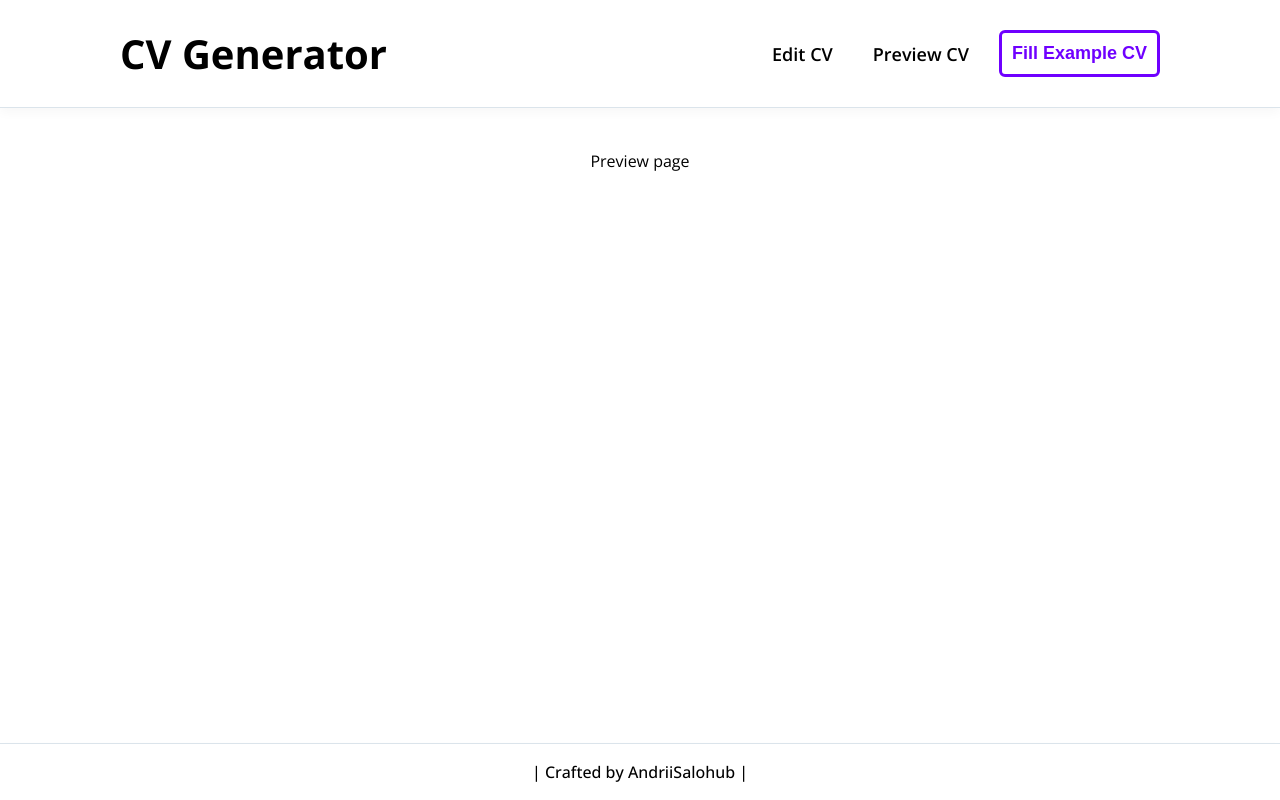
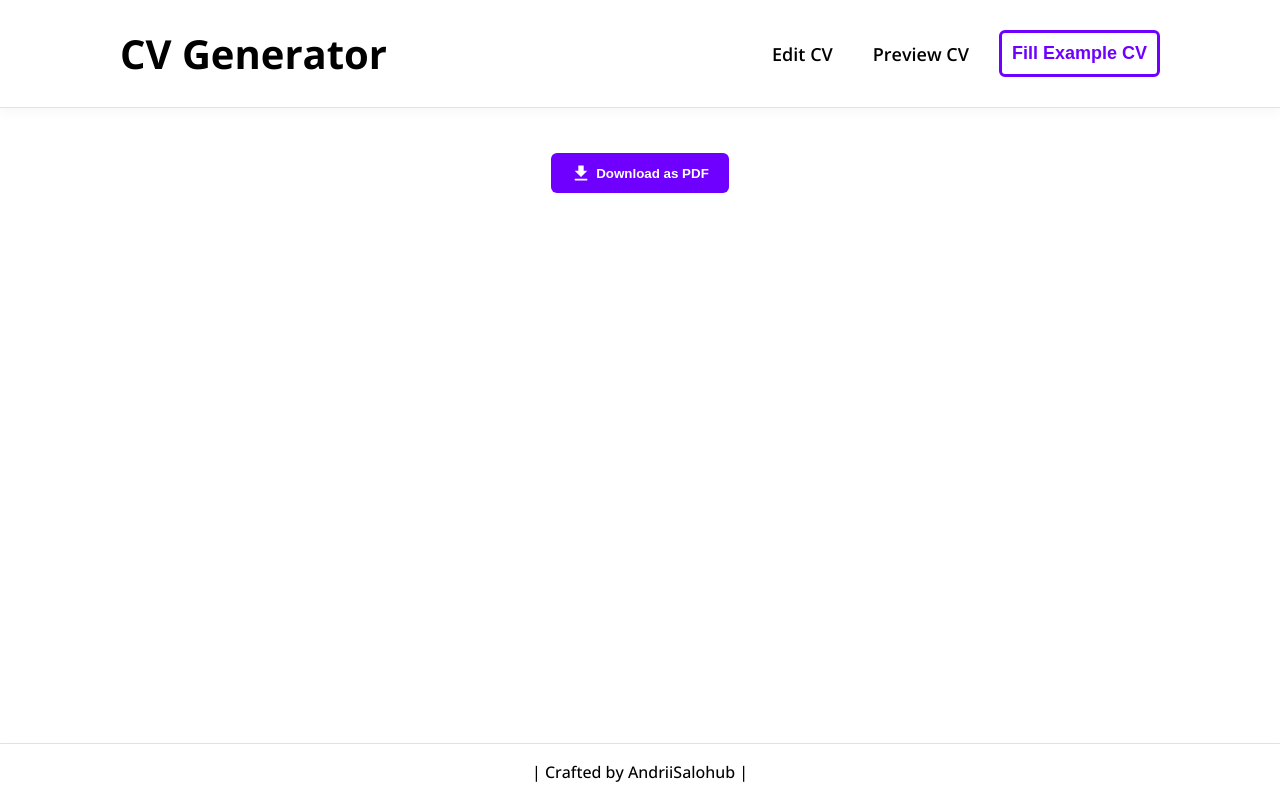
Before and after one commit to AndriiSalohub/cv-generator, a React (Vite) app: page /preview in a window 1280 px wide. Built offline with nearby package versions, Linux system fonts and the light colour scheme.

Commit message:
Added markup and styles for download pdf button.

```diff
--- /dev/null
+++ b/src/components/DownloadButton/DownloadButton.jsx
@@ -0,0 +1,12 @@
+import { IoMdDownload } from "react-icons/io";
+import "./DownloadButton.scss";
+
+const DownloadButton = () => {
+  return (
+    <button className="download-btn">
+      <IoMdDownload /> Download as PDF
+    </button>
+  );
+};
+
+export default DownloadButton;
--- /dev/null
+++ b/src/components/DownloadButton/DownloadButton.scss
@@ -0,0 +1,33 @@
+@import "../../styles/styles.scss";
+
+.download-btn {
+  color: #fff;
+  font-weight: 700;
+  cursor: pointer;
+  grid-column: 2;
+  padding: 10px 20px;
+  background-color: $main-color;
+  border: none;
+  border-radius: 6px;
+  transition: background-color 0.2s ease-in-out;
+  display: flex;
+  align-items: center;
+
+  & svg {
+    width: 20px;
+    height: 20px;
+    padding-right: 5px;
+  }
+}
+
+@media (hover: hover) {
+  .download-btn:hover {
+    background-color: $main-hover-color;
+  }
+}
+
+@media (hover: none) {
+  .download-btn:active {
+    background-color: $main-hover-color;
+  }
+}
--- a/src/pages/Preview.jsx
+++ b/src/pages/Preview.jsx
@@ -1,7 +1,11 @@
-import React from "react";
+import DownloadButton from "../components/DownloadButton/DownloadButton";
 
 const Preview = () => {
-  return <h2>Preview page</h2>;
+  return (
+    <>
+      <DownloadButton />
+    </>
+  );
 };
 
 export default Preview;
```
